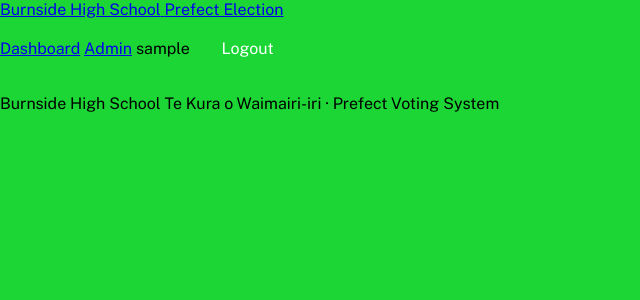
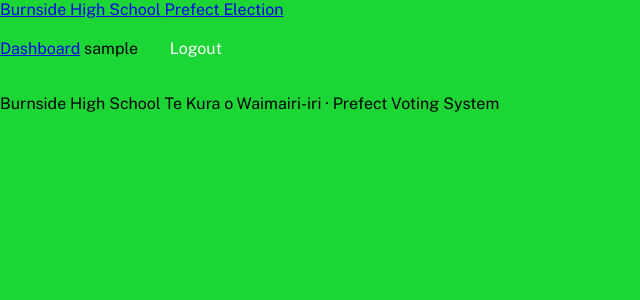
Before and after one commit to Astral-Viscount/Prefect-Voting, a Flask app: template templates/base.html in a window 1280 px wide. Shown: the top 300 px of the page, without its empty margins (0-640 px from the left). Run offline with Flask 3, Linux system fonts and the light colour scheme; the template is opened without the code that fills it, so the values that code supplies are empty; the visitor is signed in with stand-in values (Sample User, id 1).

Commit message:
fixed issue wth dashbaord and admin both showing up for admins as admin take priority now only one shows up

```diff
--- a/templates/base.html
+++ b/templates/base.html
@@ -24,10 +24,12 @@
 
         {% if session.get('user_id') %}
         <nav class="site-nav">
-            <a href="/dashboard">Dashboard</a>
+            {% if session.get('is_admin') %}
+                <a href="/admin">Dashboard</a>
 
-            {% if session.get('is_admin') %}
-            <a href="/admin">Admin</a>
+            {% else %}
+                <a href="/dashboard">Dashboard</a>
+
             {% endif %}
 
             <span class="nav-user">{{ session.get('user_name') }}</span>
```
